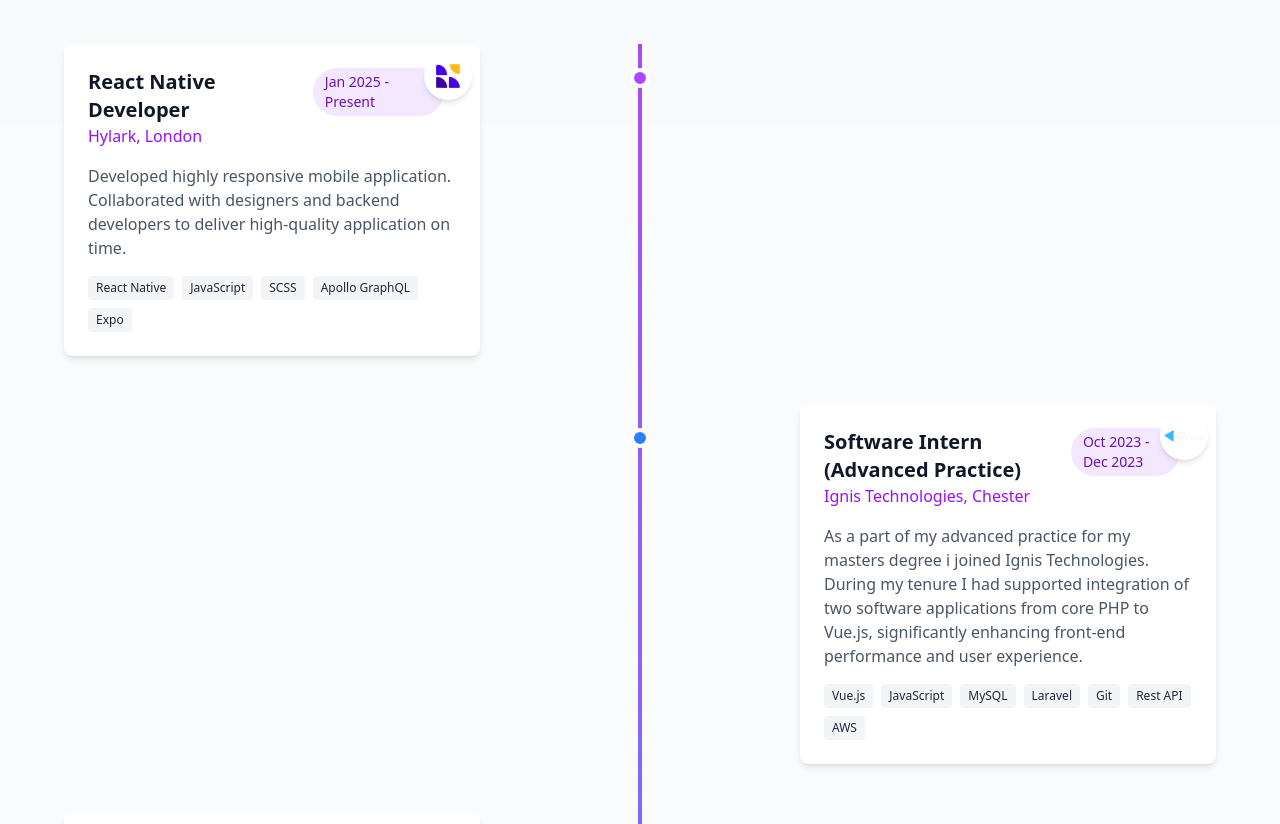
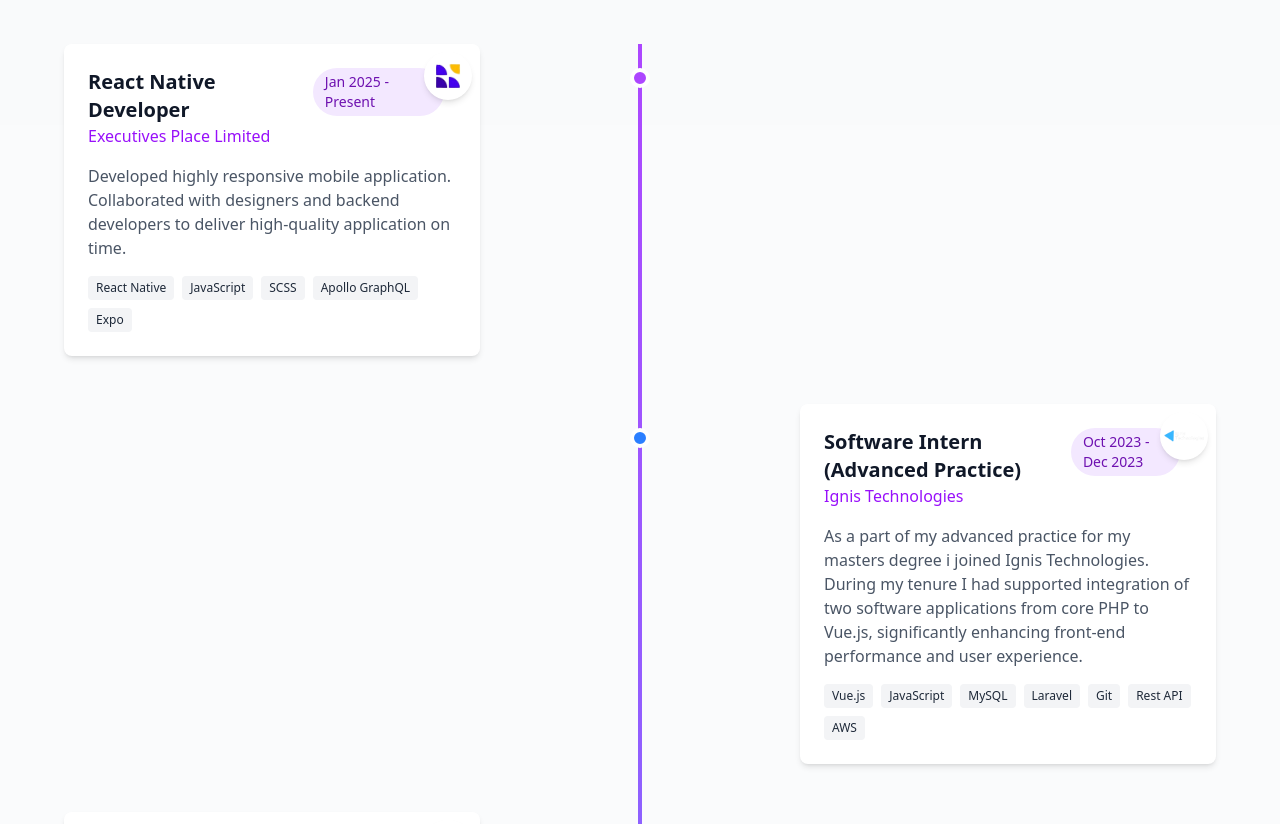
Before and after one commit to ManishNewa/My-Portfolio, a Vue app: page / in a window 1280 px wide. Shown: the part 1908-2732 px from the top of the page. Built offline with nearby package versions, Linux system fonts and the light colour scheme.

Commit message:
two additional experiences added, location separated

```diff
--- a/src/views/DefaultTemplate.vue
+++ b/src/views/DefaultTemplate.vue
@@ -76,7 +76,8 @@ const workExperiences = [
   {
     id: 1,
     position: 'React Native Developer',
-    company: 'Hylark, London',
+    company: 'Executives Place Limited',
+    location: 'London, UK',
     period: 'Jan 2025 - Present',
     description:
       'Developed highly responsive mobile application. Collaborated with designers and backend developers to deliver high-quality application on time.',
@@ -86,7 +87,8 @@ const workExperiences = [
   {
     id: 2,
     position: 'Software Intern (Advanced Practice)',
-    company: 'Ignis Technologies, Chester',
+    company: 'Ignis Technologies',
+    location: 'Chester, UK',
     period: 'Oct 2023 - Dec 2023',
     description:
       'As a part of my advanced practice for my masters degree i joined Ignis Technologies. During my tenure I had supported integration of two software applications from core PHP to Vue.js, significantly enhancing front-end performance and user experience.',
@@ -104,23 +106,46 @@ const workExperiences = [
   {
     id: 3,
     position: 'Software Engineer',
-    company: 'Cedargate Technologies, Kathmandu',
+    company: 'Cedargate Technologies',
+    location: 'Kathmandu, Nepal',
     period: 'Sept 2020 - Aug 2022',
     description:
-      'Migrated the critical UI components of our operational management software from Angular JS to React JS fixing UI crash issues along with an increased speed on components loading by 75%.' +
-      ' Led Operational Management department by mentoring newcomers and juniors by supporting them with guidelines where necessary and involved in code reviews.',
-    skills: ['HTML/CSS', 'JavaScript', 'React', 'MySQL', 'Java', 'AWS'],
+      'Migrated the critical UI components of our operational management software from Angular JS to React JS fixing UI crash issues along with an increased speed on components loading by 75%.',
+    skills: ['HTML', 'CSS', 'JavaScript', 'React', 'MySQL', 'Java', 'AWS'],
     logo: '/images/logos/cedargate_logo.png',
   },
   {
     id: 4,
     position: 'React Native Developer',
     company: 'Codelio Solutions',
+    location: 'Kathmandu, Nepal',
     period: 'Aug 2019 - Sep 2020',
     description:
       'Collaborated with product management to design, build and test systems covering the overall SDLC phases for the software system from scratch and successfully delivered 5 mobile app projects based on React Native during my tenure.',
-    skills: ['React Native', 'HTML/CSS', 'JavaScript', 'PHP', 'Laravel'],
+    skills: ['React Native', 'HTML', 'CSS', 'JavaScript', 'PHP', 'Laravel'],
     logo: '/images/logos/codelio_logo.png',
+  },
+  {
+    id: 5,
+    position: 'Lab Instructor',
+    company: 'National College of Computer Studies',
+    location: 'Kathmandu, Nepal',
+    period: 'Dec 2018 - Sep 2019',
+    description:
+      'Supported all computer lab operations and evaluated student performances in the lab and on tests.',
+    skills: ['HTML', 'CSS', 'JavaScript', 'PHP', 'Java', 'MySQL', 'Git'],
+    logo: '/images/logos/nccs_logo.png',
+  },
+  {
+    id: 6,
+    position: 'React Native Intern',
+    company: 'Auxfin Development Nepal',
+    location: 'Kathmandu, Nepal',
+    period: 'Jun 2018 - Dec 2018',
+    description:
+      'Learnt how to work on developing mobile applications using React native framework and successfully migrated Laravel web-based application into a React native mobile application',
+    skills: ['React Native', 'HTML', 'CSS', 'JavaScript', 'Laravel'],
+    logo: '/images/logos/nccs_logo.png',
   },
 ];
 onMounted(() => {
```
